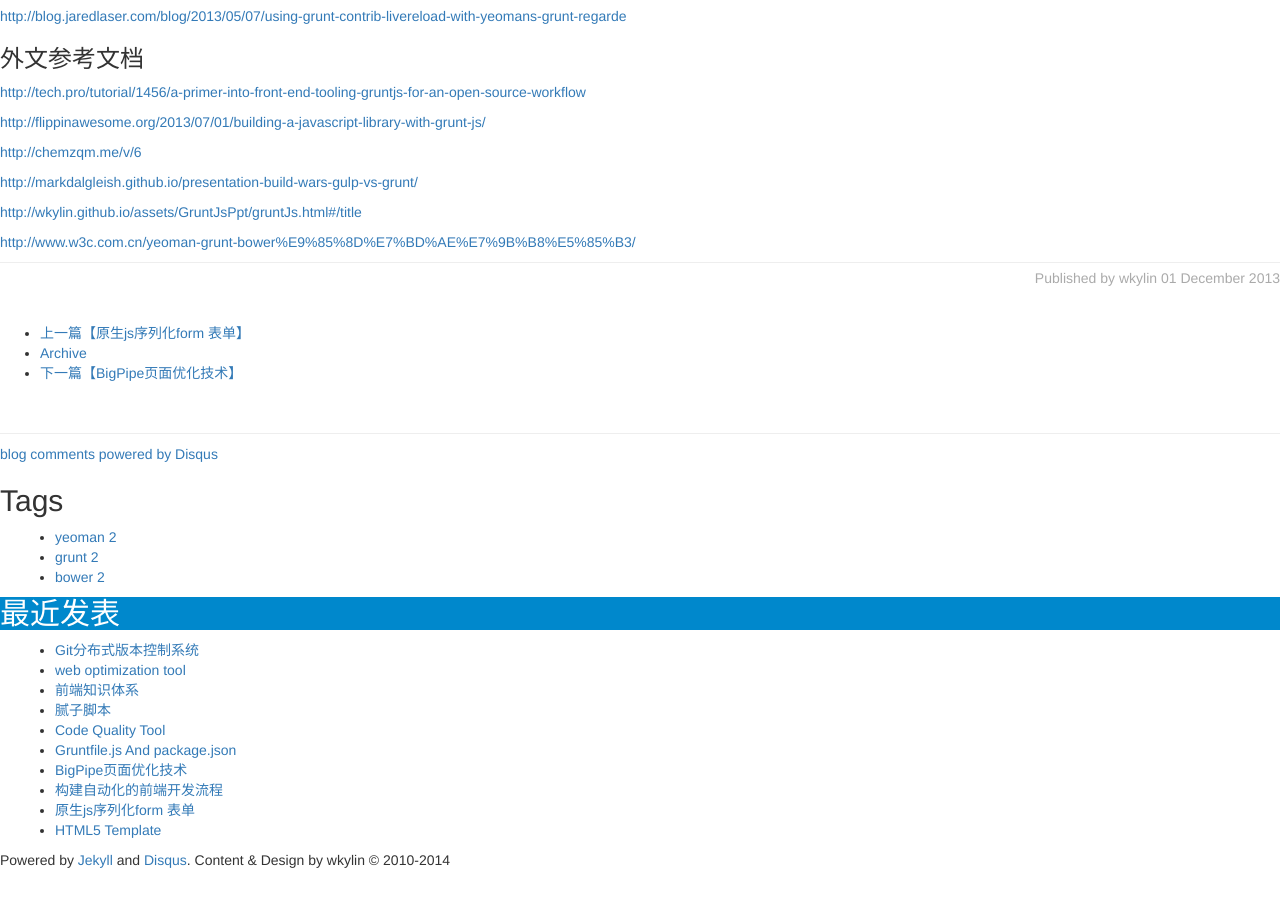
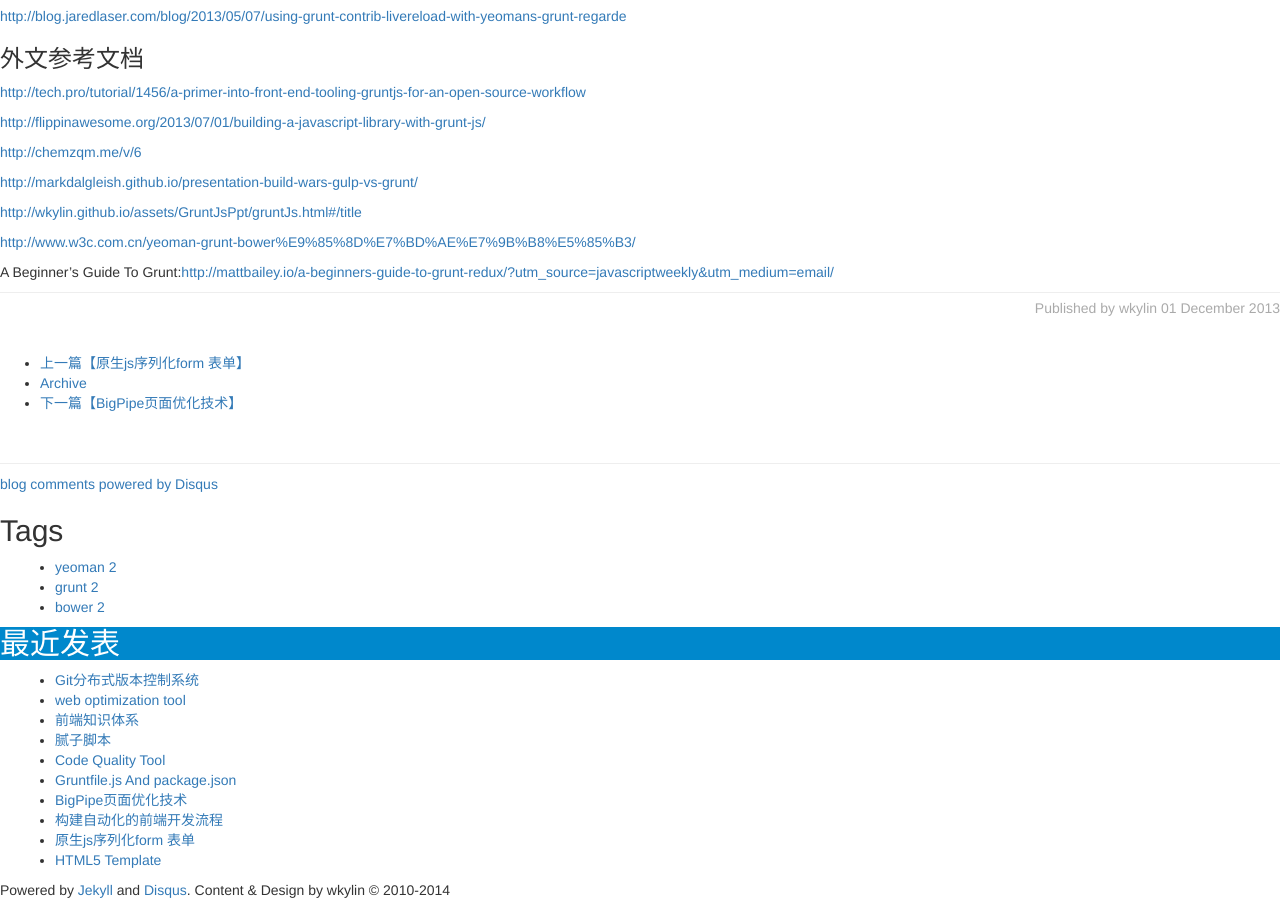
Before and after one commit to wkylin/wkylin.github.com, a Jekyll site: the page built from _posts/core-samples/2013-12-01-yeoman-grunt-bower.md, in a window 1280 px wide and 900 px high, scrolled down 3040 px. Built offline with Jekyll 4.4.1, drawn with Linux system fonts in a browser that asks for light colours; nearby versions of some CDN libraries; library files that are not in the unit come from our copies; comment, search, counter and statistics services are not loaded; before the commit the page ends 3910 px from its top, so only the background shows below that.

Commit message:
A Beginner's Guide To Grunt

```diff
--- a/_posts/core-samples/2013-12-01-yeoman-grunt-bower.md
+++ b/_posts/core-samples/2013-12-01-yeoman-grunt-bower.md
@@ -133,3 +133,5 @@ http://sindresorhus.com/bower-components/
 <http://wkylin.github.io/assets/GruntJsPpt/gruntJs.html#/title>
 
 <http://www.w3c.com.cn/yeoman-grunt-bower%E9%85%8D%E7%BD%AE%E7%9B%B8%E5%85%B3/>
+
+A Beginner's Guide To Grunt:<http://mattbailey.io/a-beginners-guide-to-grunt-redux/?utm_source=javascriptweekly&utm_medium=email/>
```
